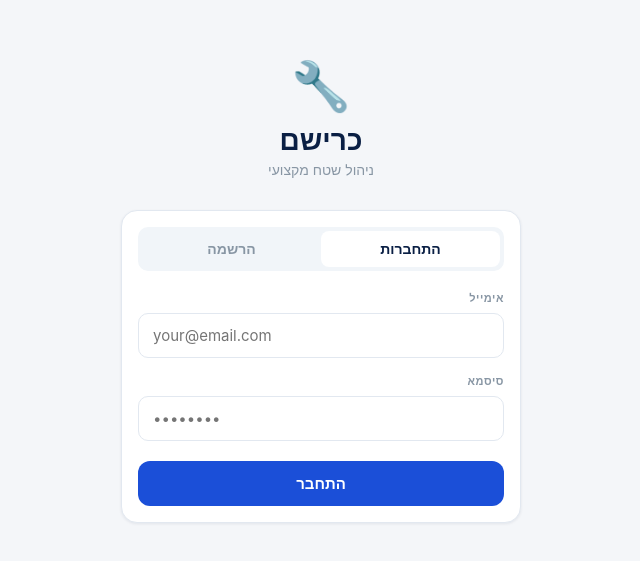
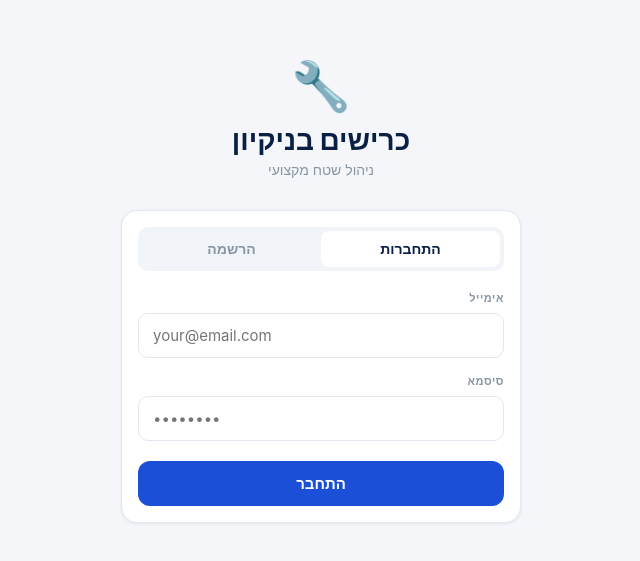
Before and after one commit to ilan201002/karisham, a React (Vite) app: page / in a window 1280 px wide. Shown: the part 129-690 px from the top of the page, without its empty margins (319-959 px from the left). Built offline with nearby package versions, Linux system fonts and the light colour scheme.

Commit message:
feat: rename app to כרישים בניקיון

```diff
--- a/index.html
+++ b/index.html
@@ -11,7 +11,7 @@
     <!-- iOS PWA -->
     <meta name="apple-mobile-web-app-capable" content="yes" />
     <meta name="apple-mobile-web-app-status-bar-style" content="black-translucent" />
-    <meta name="apple-mobile-web-app-title" content="כרישם" />
+    <meta name="apple-mobile-web-app-title" content="כרישים בניקיון" />
     <link rel="apple-touch-icon" href="/apple-touch-icon.png" />
 
     <style>
@@ -50,7 +50,7 @@
       }
     </style>
 
-    <title>כרישם</title>
+    <title>כרישים בניקיון</title>
   </head>
   <body>
     <div id="root"></div>
--- a/src/App.jsx
+++ b/src/App.jsx
@@ -75,7 +75,7 @@ return (
 <div style={{width:"100%",maxWidth:"min(400px, 100% - 48px)"}}>
 <div style={{textAlign:"center",marginBottom:32}}>
 <div style={{fontSize:48,marginBottom:8}}>🔧</div>
-<div style={{fontSize:28,fontWeight:900,color:C.navy}}>כרישם</div>
+<div style={{fontSize:28,fontWeight:900,color:C.navy}}>כרישים בניקיון</div>
 <div style={{fontSize:14,color:C.muted,marginTop:4}}>ניהול שטח מקצועי</div>
 </div>
 <div style={card()}>
```
Also changed, not shown: public/manifest.json.
